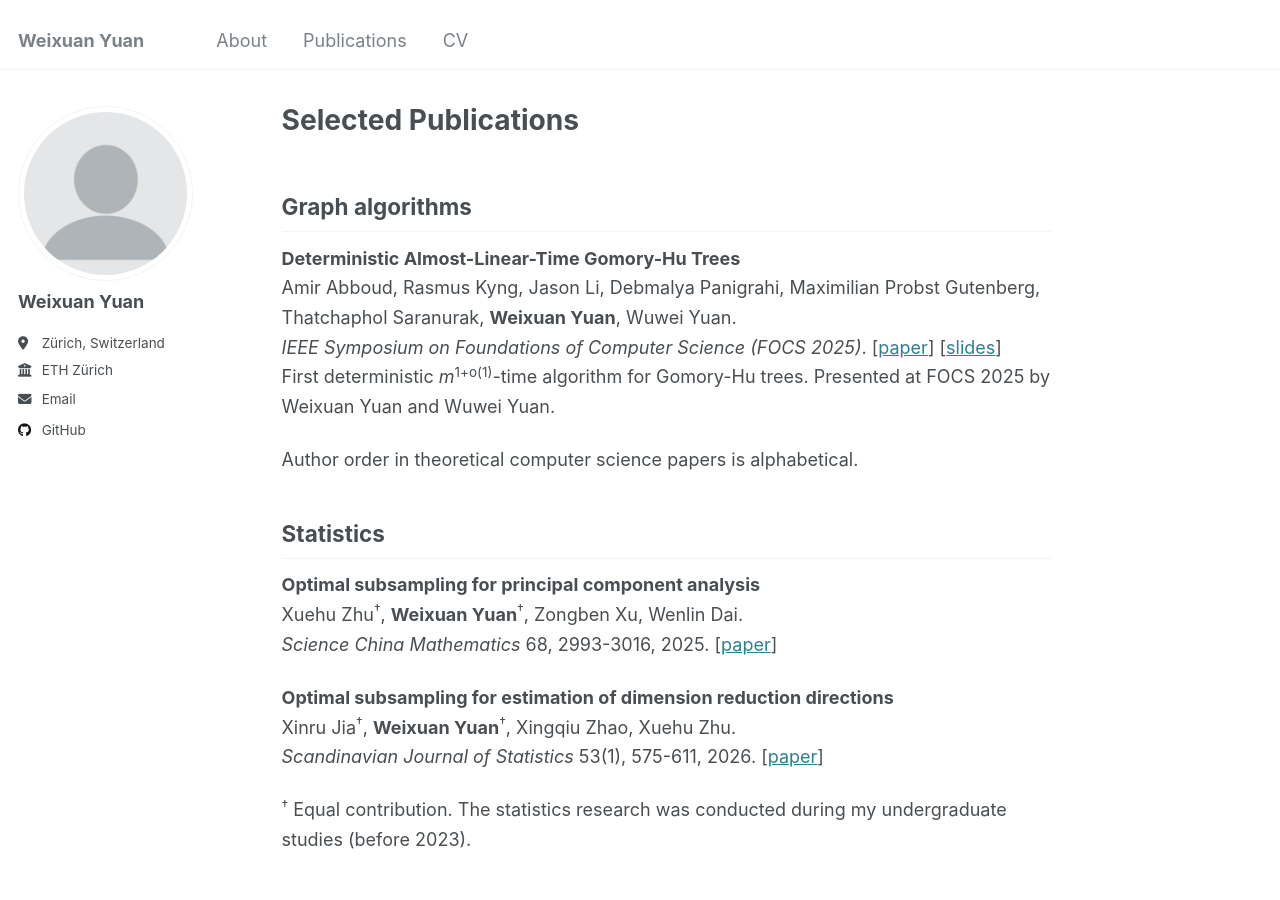
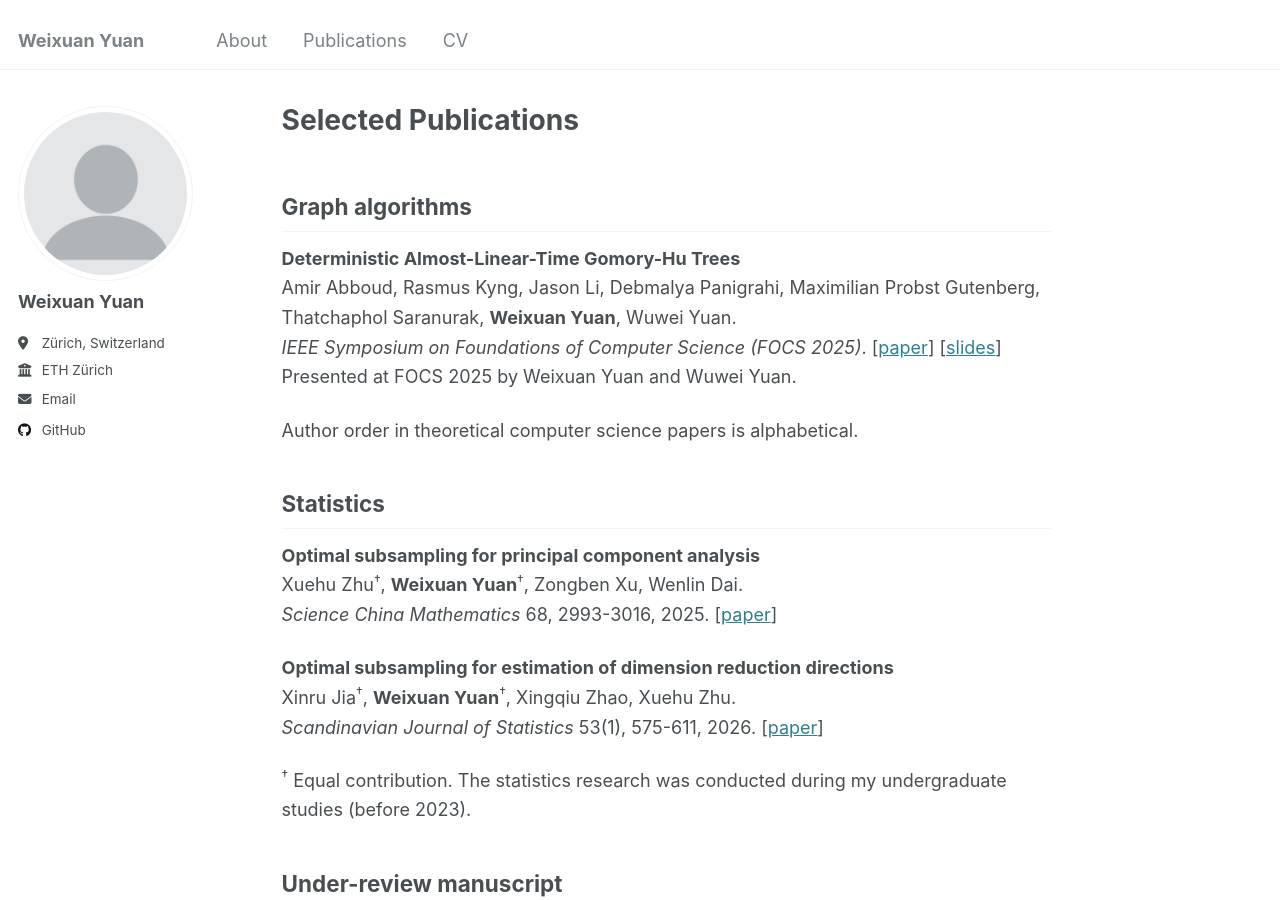
Before and after one commit to yzll0/yzll0.github.io, a Jekyll site: the page built from _pages/publications.md, in a window 1280 px wide and 900 px high. Built offline with Jekyll 4.4.1, drawn with Linux system fonts in a browser that asks for light colours.

Commit message:
Remove Gomory-Hu algorithm claim

```diff
--- a/_pages/publications.md
+++ b/_pages/publications.md
@@ -9,7 +9,7 @@ author_profile: true
 **Deterministic Almost-Linear-Time Gomory-Hu Trees**
 Amir Abboud, Rasmus Kyng, Jason Li, Debmalya Panigrahi, Maximilian Probst Gutenberg, Thatchaphol Saranurak, **Weixuan Yuan**, Wuwei Yuan.
 *IEEE Symposium on Foundations of Computer Science (FOCS 2025)*. [[paper](https://arxiv.org/abs/2507.20354)] [[slides](https://ywwywwyww.github.io/files/DeterGHTreeSlides.pdf)]
-First deterministic <i>m</i><sup>1+o(1)</sup>-time algorithm for Gomory-Hu trees. Presented at FOCS 2025 by Weixuan Yuan and Wuwei Yuan.
+Presented at FOCS 2025 by Weixuan Yuan and Wuwei Yuan.
 
 Author order in theoretical computer science papers is alphabetical.
 
```
